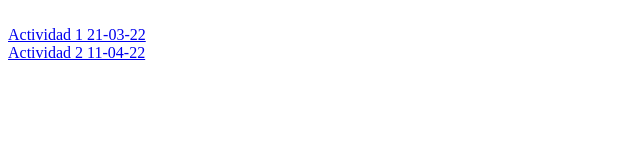
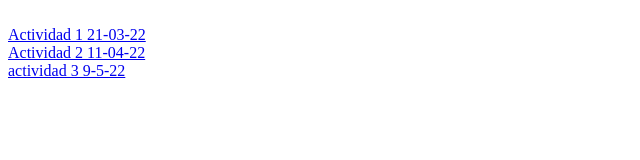
Before and after one commit to mau500882/plataformas-moviles-entregas, a plain HTML site: page Index.html in a window 1280 px wide. Shown: the whole page, without its empty margins (0-640 px from the left). Drawn offline with Linux system fonts and the light colour scheme.

Commit message:
Update Index.html

```diff
--- a/Index.html
+++ b/Index.html
@@ -11,6 +11,8 @@
     <a href="tp1/index.html">Actividad 1 21-03-22</a>
     <br>
     <a href="tp2/index.html">Actividad 2 11-04-22</a>
+    <br>
+    <a href="tp3/index.html">actividad 3 9-5-22</a>
 
 </body>
 </html>
```
